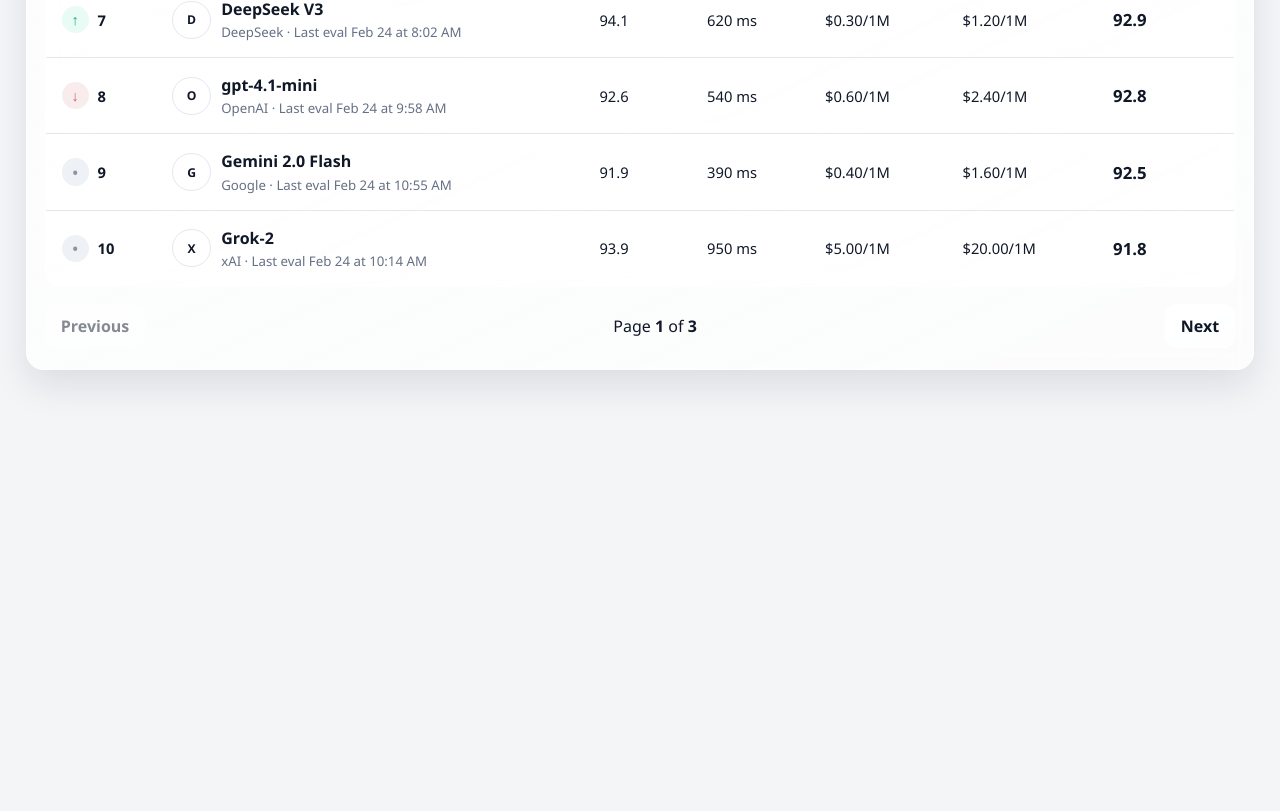
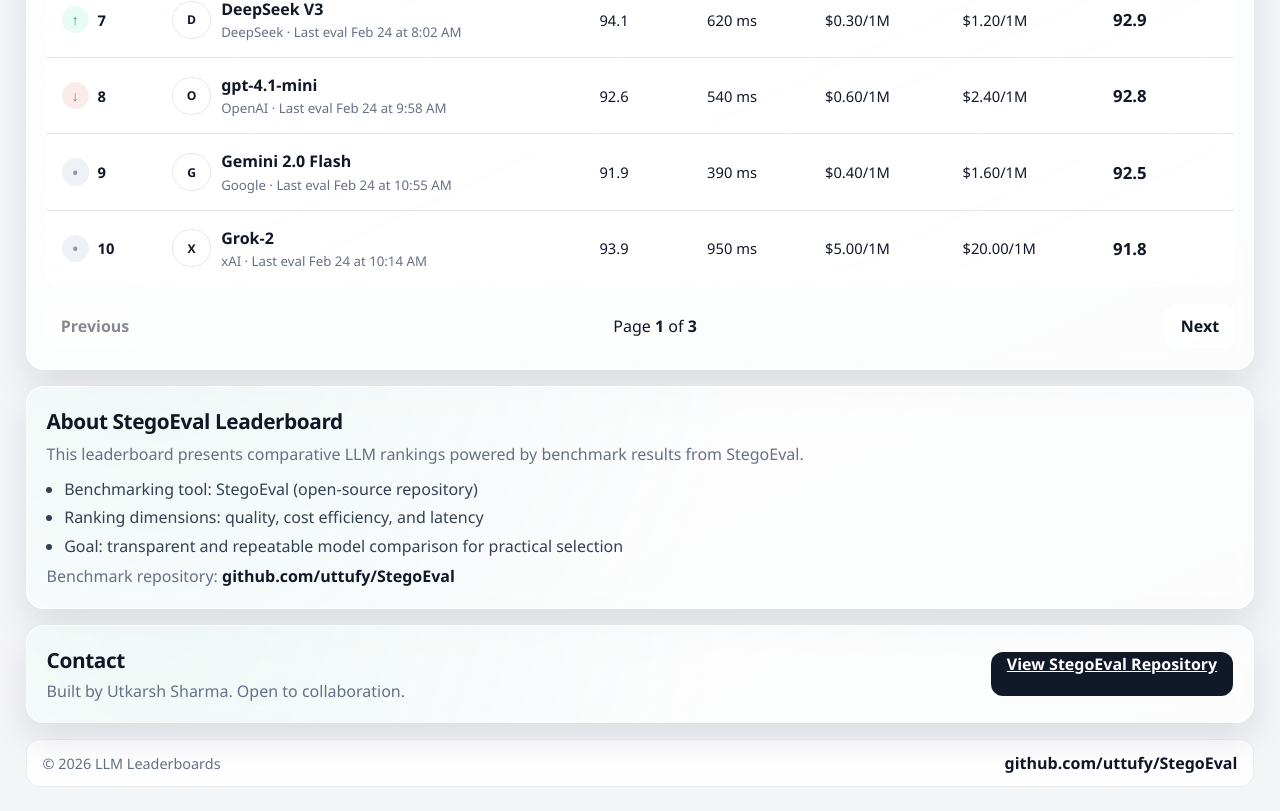
Before and after one commit to uttufy/StegoEval-Frontend, a Next.js app: page / in a window 1280 px wide. Shown: the part 1669-2480 px from the top of the page. Before the commit the page ends 2063 px from the top, so only its background shows below. Built offline with nearby package versions, Linux system fonts and the light colour scheme.

Commit message:
Add about section and repo links

```diff
--- a/app/globals.css
+++ b/app/globals.css
@@ -728,6 +728,124 @@
   color: var(--muted);
 }
 
+.about-section {
+  display: block;
+}
+
+.about-card {
+  background:
+    radial-gradient(circle at 10% -35%, var(--glass-tint), transparent 52%),
+    linear-gradient(155deg, var(--glass-surface-strong), var(--glass-surface));
+  border: 1px solid var(--glass-border);
+  border-radius: var(--radius-panel);
+  box-shadow: var(--glass-shadow);
+  backdrop-filter: blur(var(--glass-blur)) saturate(120%);
+  -webkit-backdrop-filter: blur(var(--glass-blur)) saturate(120%);
+  padding: var(--space-4) 20px;
+}
+
+.about-copy h2 {
+  font-size: 1.3rem;
+  font-weight: 600;
+}
+
+.about-copy p {
+  margin: 0.45rem 0 0;
+  color: var(--muted);
+  line-height: 1.5;
+}
+
+.about-list {
+  margin: 0.75rem 0 0;
+  padding-left: 1.1rem;
+  display: grid;
+  gap: 0.4rem;
+  color: #344054;
+}
+
+.about-links a {
+  color: var(--text);
+  font-weight: 600;
+  text-decoration: none;
+}
+
+.about-links a:hover {
+  text-decoration: underline;
+}
+
+.contact-section {
+  display: block;
+}
+
+.contact-card {
+  background:
+    radial-gradient(circle at 10% -35%, var(--glass-tint), transparent 52%),
+    linear-gradient(155deg, var(--glass-surface-strong), var(--glass-surface));
+  border: 1px solid var(--glass-border);
+  border-radius: var(--radius-panel);
+  box-shadow: var(--glass-shadow);
+  backdrop-filter: blur(var(--glass-blur)) saturate(120%);
+  -webkit-backdrop-filter: blur(var(--glass-blur)) saturate(120%);
+  padding: var(--space-4) 20px;
+  display: flex;
+  align-items: center;
+  justify-content: space-between;
+  gap: var(--space-3);
+}
+
+.contact-copy h2 {
+  font-size: 1.3rem;
+  font-weight: 600;
+}
+
+.contact-copy p {
+  margin: 0.4rem 0 0;
+  color: var(--muted);
+}
+
+.contact-actions {
+  display: flex;
+  align-items: center;
+  justify-content: flex-end;
+}
+
+.site-footer {
+  border: 1px solid color-mix(in srgb, var(--line) 75%, transparent);
+  border-radius: 14px;
+  background: color-mix(in srgb, var(--surface) 90%, transparent);
+  padding: 12px 16px;
+}
+
+.footer-inner {
+  display: flex;
+  align-items: center;
+  justify-content: space-between;
+  gap: var(--space-2);
+}
+
+.footer-links {
+  display: inline-flex;
+  align-items: center;
+  gap: 0.9rem;
+  flex-wrap: wrap;
+}
+
+.footer-inner p {
+  margin: 0;
+  color: var(--muted);
+  font-size: 0.9rem;
+}
+
+.footer-inner a {
+  color: var(--text);
+  font-weight: 600;
+  text-decoration: none;
+}
+
+.footer-inner a:hover {
+  text-decoration: underline;
+}
+
 input:focus-visible,
 select:focus-visible,
 button:focus-visible,
@@ -817,6 +935,17 @@
     display: grid;
   }
 
+  .contact-card,
+  .footer-inner {
+    flex-direction: column;
+    align-items: flex-start;
+  }
+
+  .contact-actions {
+    width: 100%;
+    justify-content: flex-start;
+  }
+
   .pagination {
     flex-direction: column;
     align-items: stretch;
--- a/src/components/LeaderboardPage.tsx
+++ b/src/components/LeaderboardPage.tsx
@@ -155,6 +155,59 @@
           </>
         ) : null}
       </section>
+
+      <section className="about-section" aria-label="About this project">
+        <div className="about-card">
+          <div className="about-copy">
+            <h2>About StegoEval Leaderboard</h2>
+            <p>
+              This leaderboard presents comparative LLM rankings powered by benchmark results from
+              StegoEval.
+            </p>
+            <ul className="about-list">
+              <li>Benchmarking tool: StegoEval (open-source repository)</li>
+              <li>Ranking dimensions: quality, cost efficiency, and latency</li>
+              <li>Goal: transparent and repeatable model comparison for practical selection</li>
+            </ul>
+            <p className="about-links">
+              Benchmark repository:{" "}
+              <a href="https://github.com/uttufy/StegoEval" target="_blank" rel="noreferrer noopener">
+                github.com/uttufy/StegoEval
+              </a>
+            </p>
+          </div>
+        </div>
+      </section>
+
+      <section className="contact-section" aria-label="Contact">
+        <div className="contact-card">
+          <div className="contact-copy">
+            <h2>Contact</h2>
+            <p>Built by Utkarsh Sharma. Open to collaboration.</p>
+          </div>
+          <div className="contact-actions">
+            <a
+              href="https://github.com/uttufy/StegoEval"
+              target="_blank"
+              rel="noreferrer noopener"
+              className="button button-primary"
+            >
+              View StegoEval Repository
+            </a>
+          </div>
+        </div>
+      </section>
+
+      <footer className="site-footer">
+        <div className="footer-inner">
+          <p>© 2026 LLM Leaderboards</p>
+          <div className="footer-links">
+            <a href="https://github.com/uttufy/StegoEval" target="_blank" rel="noreferrer noopener">
+              github.com/uttufy/StegoEval
+            </a>
+          </div>
+        </div>
+      </footer>
     </main>
   );
 }
```
Also changed, not shown: 1 other file (tests, documents, lock files or other folders).
